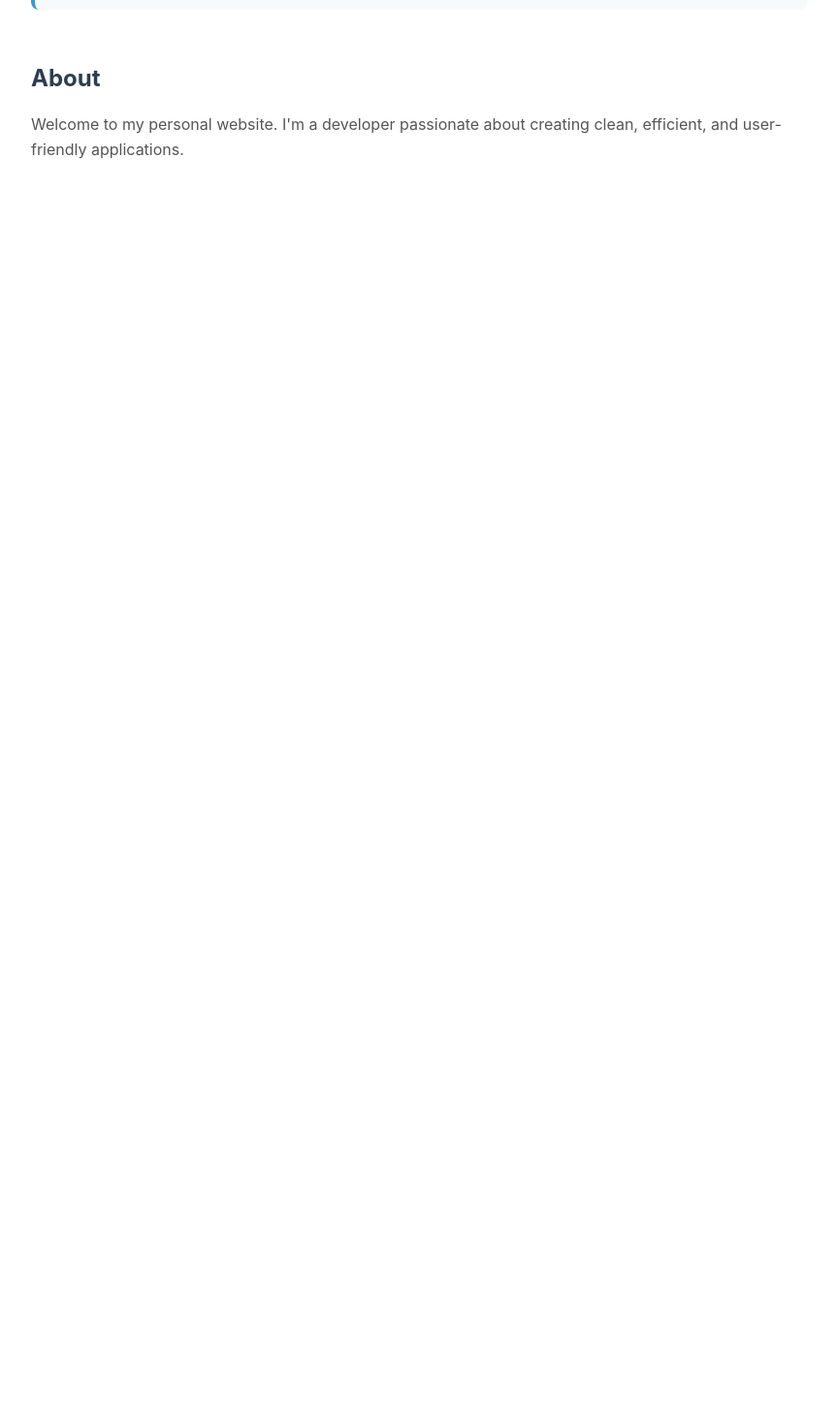
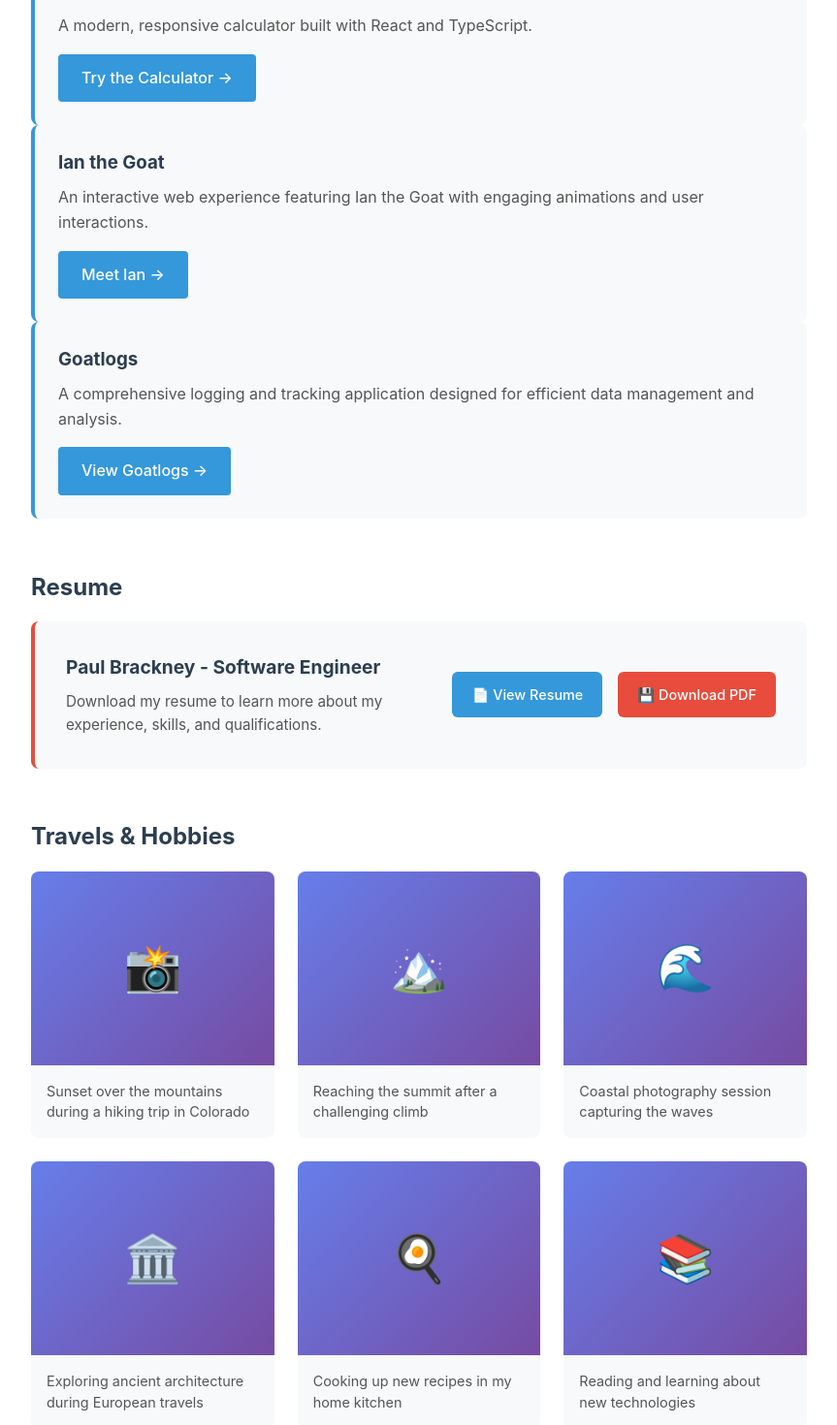
Before and after one commit to paulbrackney/paul-brackney, a React (Vite) app: page / in a window 1280 px wide. Shown: the part 539-2009 px from the top of the page at 97% size, without its empty margins (0-863 px from the left). Before the commit the page ends 800 px from the top, so only its background shows below. Built offline with nearby package versions, Linux system fonts and the light colour scheme.

Commit message:
added resume section and new project links

```diff
--- a/src/App.css
+++ b/src/App.css
@@ -25,13 +25,27 @@
   margin: 0.5rem 0 0 0;
 }
 
+.bio {
+  max-width: 600px;
+  margin: 2rem auto 0;
+}
+
+.bio p {
+  font-size: 1.1rem;
+  color: #555;
+  line-height: 1.7;
+  margin: 0;
+}
+
 .content {
   display: grid;
   gap: 2rem;
 }
 
 .projects h2,
-.about h2 {
+.about h2,
+.photo-gallery h2,
+.resume h2 {
   color: #2c3e50;
   margin-bottom: 1rem;
   font-size: 1.5rem;
@@ -69,9 +83,109 @@
   background: #2980b9;
 }
 
+/* Resume Section Styles */
+.resume-card {
+  background: #f8f9fa;
+  padding: 2rem;
+  border-radius: 8px;
+  border-left: 4px solid #e74c3c;
+  display: flex;
+  justify-content: space-between;
+  align-items: center;
+  gap: 2rem;
+}
+
+.resume-info h3 {
+  margin: 0 0 0.5rem 0;
+  color: #2c3e50;
+  font-size: 1.2rem;
+}
+
+.resume-info p {
+  margin: 0;
+  color: #555;
+  font-size: 0.95rem;
+}
+
+.resume-actions {
+  display: flex;
+  gap: 1rem;
+  flex-shrink: 0;
+}
+
+.resume-link {
+  display: inline-flex;
+  align-items: center;
+  gap: 0.5rem;
+  padding: 0.75rem 1.25rem;
+  text-decoration: none;
+  border-radius: 6px;
+  font-weight: 500;
+  font-size: 0.9rem;
+  transition: all 0.2s ease;
+  white-space: nowrap;
+}
+
+.resume-link.view {
+  background: #3498db;
+  color: white;
+}
+
+.resume-link.view:hover {
+  background: #2980b9;
+  transform: translateY(-1px);
+}
+
+.resume-link.download {
+  background: #e74c3c;
+  color: white;
+}
+
+.resume-link.download:hover {
+  background: #c0392b;
+  transform: translateY(-1px);
+}
+
 .about p {
   color: #555;
   margin: 0;
+}
+
+/* Photo Gallery Styles */
+.gallery-grid {
+  display: grid;
+  grid-template-columns: repeat(auto-fit, minmax(250px, 1fr));
+  gap: 1.5rem;
+  margin-top: 1rem;
+}
+
+.photo-item {
+  background: #f8f9fa;
+  border-radius: 8px;
+  overflow: hidden;
+  transition: transform 0.2s ease, box-shadow 0.2s ease;
+}
+
+.photo-item:hover {
+  transform: translateY(-2px);
+  box-shadow: 0 4px 12px rgba(0, 0, 0, 0.1);
+}
+
+.photo-placeholder {
+  height: 200px;
+  background: linear-gradient(135deg, #667eea 0%, #764ba2 100%);
+  display: flex;
+  align-items: center;
+  justify-content: center;
+  font-size: 3rem;
+}
+
+.photo-caption {
+  padding: 1rem;
+  margin: 0;
+  color: #555;
+  font-size: 0.9rem;
+  line-height: 1.5;
 }
 
 @media (max-width: 768px) {
@@ -82,4 +196,29 @@
   .hero h1 {
     font-size: 2rem;
   }
+
+  .gallery-grid {
+    grid-template-columns: repeat(auto-fit, minmax(200px, 1fr));
+    gap: 1rem;
+  }
+
+  .photo-placeholder {
+    height: 150px;
+    font-size: 2rem;
+  }
+
+  .resume-card {
+    flex-direction: column;
+    text-align: center;
+    gap: 1.5rem;
+  }
+
+  .resume-actions {
+    flex-direction: column;
+    width: 100%;
+  }
+
+  .resume-link {
+    justify-content: center;
+  }
 }
--- a/src/App.tsx
+++ b/src/App.tsx
@@ -5,7 +5,15 @@ function App() {
     <div className="homepage">
       <header className="hero">
         <h1>Paul Brackney</h1>
-        <p className="subtitle">Developer & Problem Solver</p>
+        <p className="subtitle">Software Engineer</p>
+        <div className="bio">
+          <p>
+            I'm a passionate software engineer who loves building innovative solutions
+            and exploring the world through travel and photography. When I'm not coding,
+            you'll find me hiking mountain trails, capturing moments with my camera,
+            or discovering new cultures around the globe.
+          </p>
+        </div>
       </header>
 
       <main className="content">
@@ -17,6 +25,87 @@ function App() {
             <a href="/react-calculator/" className="project-link">
               Try the Calculator →
             </a>
+          </div>
+
+          <div className="project-card">
+            <h3>Ian the Goat</h3>
+            <p>An interactive web experience featuring Ian the Goat with engaging animations and user interactions.</p>
+            <a href="/ian" className="project-link">
+              Meet Ian →
+            </a>
+          </div>
+
+          <div className="project-card">
+            <h3>Goatlogs</h3>
+            <p>A comprehensive logging and tracking application designed for efficient data management and analysis.</p>
+            <a href="/goatlogs" className="project-link">
+              View Goatlogs →
+            </a>
+          </div>
+        </section>
+
+        <section className="resume">
+          <h2>Resume</h2>
+          <div className="resume-card">
+            <div className="resume-info">
+              <h3>Paul Brackney - Software Engineer</h3>
+              <p>Download my resume to learn more about my experience, skills, and qualifications.</p>
+            </div>
+            <div className="resume-actions">
+              <a href="/resume.pdf" target="_blank" rel="noopener noreferrer" className="resume-link view">
+                📄 View Resume
+              </a>
+              <a href="/resume.pdf" download="Paul_Brackney_Resume.pdf" className="resume-link download">
+                💾 Download PDF
+              </a>
+            </div>
+          </div>
+        </section>
+
+        <section className="photo-gallery">
+          <h2>Travels & Hobbies</h2>
+          <div className="gallery-grid">
+            <div className="photo-item">
+              <div className="photo-placeholder">
+                <span>📸</span>
+              </div>
+              <p className="photo-caption">Sunset over the mountains during a hiking trip in Colorado</p>
+            </div>
+
+            <div className="photo-item">
+              <div className="photo-placeholder">
+                <span>🏔️</span>
+              </div>
+              <p className="photo-caption">Reaching the summit after a challenging climb</p>
+            </div>
+
+            <div className="photo-item">
+              <div className="photo-placeholder">
+                <span>🌊</span>
+              </div>
+              <p className="photo-caption">Coastal photography session capturing the waves</p>
+            </div>
+
+            <div className="photo-item">
+              <div className="photo-placeholder">
+                <span>🏛️</span>
+              </div>
+              <p className="photo-caption">Exploring ancient architecture during European travels</p>
+            </div>
+
+            <div className="photo-item">
+              <div className="photo-placeholder">
+                <span>🍳</span>
+              </div>
+              <p className="photo-caption">Cooking up new recipes in my home kitchen</p>
+            </div>
+
+            <div className="photo-item">
+              <div className="photo-placeholder">
+                <span>📚</span>
+              </div>
+              <p className="photo-caption">Reading and learning about new technologies</p>
+            </div>
           </div>
         </section>
 
```
Also changed, not shown: vercel.json, 1 other file (tests, documents, lock files or other folders).
